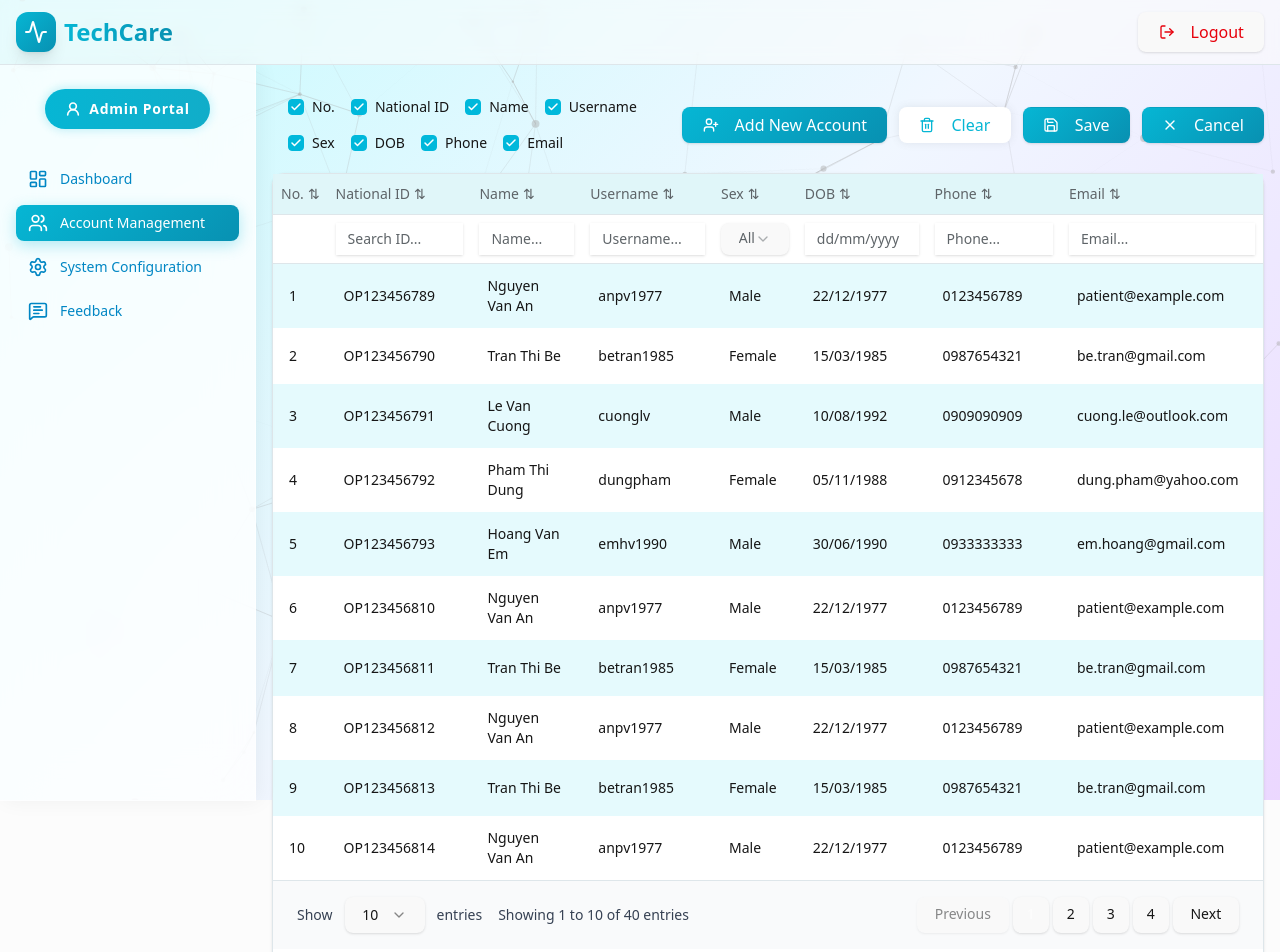
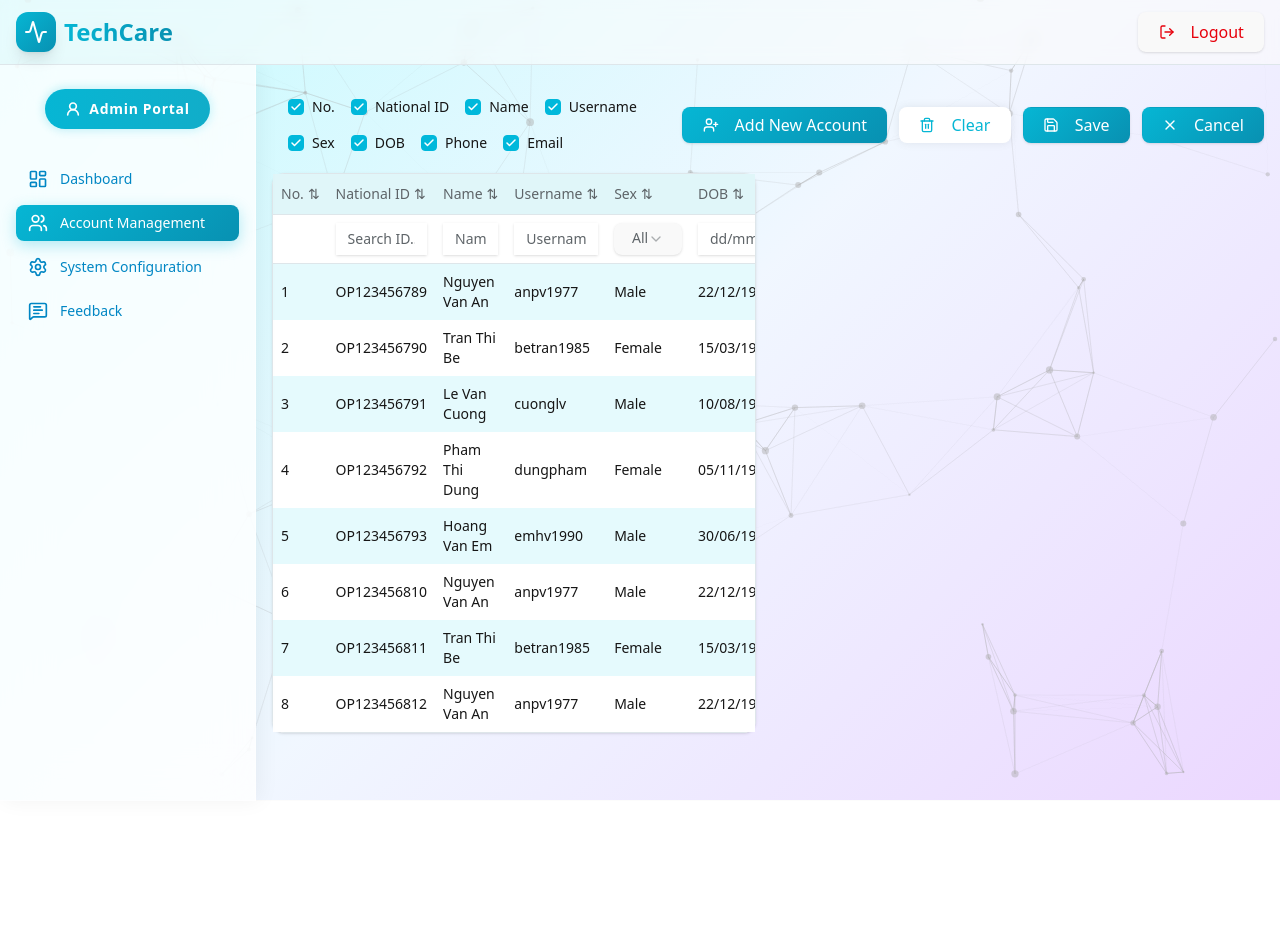
Before and after one commit to baondg/TechCare, a React app in the folder frontend/: page /admin/users in a window 1280 px wide. Shown: the top 952 px of the page. After the commit the page ends 801 px from the top, so only its background shows below. Built offline with nearby package versions, Linux system fonts and the light colour scheme; no server answers; the HTML template or start-up script is replaced by a standard one.

Commit message:
fix some errors

```diff
--- a/frontend/src/admin/accountMng.tsx
+++ b/frontend/src/admin/accountMng.tsx
@@ -303,9 +303,9 @@ export default function UserManagement() {
           </div>
         </div>
 
-        {/* Grid 2 cột - chỉ hiện khi có selectedPatient */}
-        <div className={`grid gap-6 ${selectedPatient ? 'lg:grid-cols-2' : 'grid-cols-1'}`}>
-          <Card className="flex flex-col h-[820px]">
+        {/* Grid 2 cột */}
+        <div className="grid lg:grid-cols-2 gap-6">
+          <Card className="flex flex-col h-[560px]">
             <CardContent className="flex-1 p-0 overflow-hidden">
               <div className="h-full overflow-y-auto">
                 <Table className="">
@@ -337,34 +337,48 @@ export default function UserManagement() {
                   </TableHeader>
 
                   <TableBody>
-                    {paginatedPatients.length === 0 ? (
-                      <TableRow>
-                        <TableCell colSpan={8} className="text-center py-10 text-gray-500">
-                          No patients found.
-                        </TableCell>
-                      </TableRow>
-                    ) : (
-                      paginatedPatients.map((patient, idx) => (
-                        <TableRow
-                          key={patient.id}
-                          onClick={() => setSelectedPatient(selectedPatient?.id === patient.id ? null : patient)}
-                          className={`cursor-pointer transition-colors h-14 hover:bg-muted/50 ${
-                            selectedPatient?.id === patient.id ? "bg-cyan-50 border-l-4 border-[#06b6d4]" : ""
-                          }`}
-                        >
-                          <TableCell className="px-4 py-3 text-sm font-medium">{startItem + idx}</TableCell>
-                          <TableCell className="px-4 py-3 text-sm">{patient.nationalId}</TableCell>
-                          <TableCell className="px-4 py-3 text-sm font-medium">{patient.name}</TableCell>
-                          <TableCell className="px-4 py-3 text-sm">{patient.username}</TableCell>
-                          <TableCell className="px-4 py-3 text-sm">{patient.sex || "-"}</TableCell>
-                          <TableCell className="px-4 py-3 text-sm">{patient.dob}</TableCell>
-                          <TableCell className="px-4 py-3 text-sm">{patient.phone}</TableCell>
-                          <TableCell className="px-4 py-3 text-sm truncate max-w-xs" title={patient.email}>
+                    {paginatedPatients.map((patient, idx) => (
+                      <TableRow key={patient.id}
+                        onClick={() => setSelectedPatient(patient)}
+                        className={`cursor-pointer hover:bg-gray-100 ${
+                          selectedPatient?.id === patient.id ? "bg-cyan-50" : ""
+                        }`}
+                      >
+                        {visibleColumns.includes("no") && (
+                          <TableCell>{startItem + idx}</TableCell>
+                        )}
+
+                        {visibleColumns.includes("nationalId") && (
+                          <TableCell>{patient.nationalId}</TableCell>
+                        )}
+
+                        {visibleColumns.includes("name") && (
+                          <TableCell className="font-medium">{patient.name}</TableCell>
+                        )}
+
+                        {visibleColumns.includes("username") && (
+                          <TableCell>{patient.username}</TableCell>
+                        )}
+
+                        {visibleColumns.includes("sex") && (
+                          <TableCell>{patient.sex}</TableCell>
+                        )}
+
+                        {visibleColumns.includes("dob") && (
+                          <TableCell>{patient.dob}</TableCell>
+                        )}
+
+                        {visibleColumns.includes("phone") && (
+                          <TableCell>{patient.phone}</TableCell>
+                        )}
+
+                        {visibleColumns.includes("email") && (
+                          <TableCell className="truncate max-w-xs">
                             {patient.email}
                           </TableCell>
-                        </TableRow>
-                        ))
-                    )}
+                        )}
+                      </TableRow>
+                    ))}
                   </TableBody>
                 </Table>
                 {/* PHÂN TRANG */}
@@ -402,7 +416,7 @@ export default function UserManagement() {
                       size="sm"
                       onClick={() => setCurrentPage(p => Math.max(1, p - 1))}
                       disabled={currentPage === 1}
-                      className="h-9 px-3"
+                      className="btn-outline transition-transform duration-500 text-xl px-7 py-4"
                     >
                       Previous
                     </Button>
@@ -423,7 +437,7 @@ export default function UserManagement() {
                             key={i}
                             variant={currentPage === i ? "default" : "outline"}
                             size="sm"
-                            className={`h-9 w-9 ${currentPage === i ? "bg-[#06b6d4] hover:bg-[#0891b2]" : ""}`}
+                            className={`h-9 w-9 ${currentPage === i ? "btn-gradient text-xl py-4" : "btn-outline transition-transform duration-500 text-xl px-7 py-4"}`}
                             onClick={() => setCurrentPage(i)}
                           >
                             {i}
@@ -438,7 +452,7 @@ export default function UserManagement() {
                       size="sm"
                       onClick={() => setCurrentPage(p => Math.min(totalPages, p + 1))}
                       disabled={currentPage === totalPages}
-                      className="h-9 px-3"
+                      className="btn-outline transition-transform duration-500 text-xl px-7 py-4"
                     >
                       Next
                     </Button>
@@ -487,23 +501,6 @@ export default function UserManagement() {
               </div>
             </CardContent>
           </Card>
-
-          {/* Chi tiết bệnh nhân */}
-          <Card>
-            <CardHeader>
-              <div className="flex justify-between items-center">
-                <CardTitle className="flex items-center gap-3">
-                  <UserPlus className="w-6 h-6 text-gray-700" />
-                  Account Information
-                </CardTitle>
-                <div className="flex gap-3 items-center">
-                  <Button size="sm" className="btn-gradient transition-transform duration-500 text-xl px-7 py-4">
-                    <Edit3 className="w-4 h-4 mr-2" /> Edit
-                  </Button>
-                </div>
-              </div>
-            </CardHeader>
-          </Card>
           {/* Chi tiết bệnh nhân - chỉ hiện khi có selectedPatient */}
           {selectedPatient ? (
             <Card>
@@ -514,7 +511,7 @@ export default function UserManagement() {
                     Account Information
                   </CardTitle>
                   <div className="flex gap-3 items-center">
-                    <Button size="sm" className="bg-[#0086C4] hover:bg-[#06b6d4]">
+                    <Button size="sm" className="btn-gradient transition-transform duration-500 text-xl px-7 py-4">
                       <Edit3 className="w-4 h-4 mr-2" /> Edit
                     </Button>
 
--- a/frontend/src/authentication/login.tsx
+++ b/frontend/src/authentication/login.tsx
@@ -18,6 +18,8 @@ export default function LoginPage() {
   const [role, setRole] = useState<"patient" | "hospital staff" | "admin">("patient");
   const [showPassword, setShowPassword] = useState(false);
   const [error] = useState("");
+  const [username, setUsername] = useState("");
+  const [password, setPassword] = useState("");
 
   const handleLogin = async (e: React.FormEvent) => {
     e.preventDefault();
--- a/frontend/src/authentication/register.tsx
+++ b/frontend/src/authentication/register.tsx
@@ -101,7 +101,7 @@ export default function RegisterPage() {
 
 
 
-      <div className="w-full max-w-6xl flex flex-col gap-6">
+      <div className="w-full max-w-6xl flex flex-col gap-6 mx-auto">
         <form onSubmit={handleRegister} className="flex flex-col gap-6">
           {error && (
             <Alert variant="destructive">
@@ -471,11 +471,11 @@ export default function RegisterPage() {
         </Card>
 
         {/* BUTTONS */}
-        <div className="flex justify-between mt-4">
-          <Button size="default" variant="outline" className="bg-transparent text-gray-500" asChild type="button">
+        <div className="flex justify-between mt-4 z-10">
+          <Button size="default" className="btn-outline transition-transform duration-500 text-sm px-7 py-4" asChild type="button">
             <Link to="/login">← Back to Login</Link>
           </Button>
-          <Button type="submit" disabled={isLoading}>
+          <Button type="submit" disabled={isLoading} className="btn-gradient transition-transform duration-500 text-lg px-7 py-4">
             {isLoading ? "Registering..." : "Register!"}
           </Button>
         </div>
--- a/frontend/src/components/ui/button.tsx
+++ b/frontend/src/components/ui/button.tsx
@@ -10,15 +10,15 @@ const buttonVariants = cva(
     variants: {
       variant: {
         default:
-          "bg-primary text-primary-foreground shadow hover:bg-primary/90",
+          "bg-primary text-primary-foreground shadow",
         destructive:
-          "bg-destructive text-destructive-foreground shadow-sm hover:bg-destructive/90",
+          "bg-destructive text-destructive-foreground shadow-sm",
         outline:
-          "border border-input bg-background shadow-sm hover:bg-accent hover:text-accent-foreground",
+          "border border-input bg-background shadow-sm",
         secondary:
-          "bg-secondary text-secondary-foreground shadow-sm hover:bg-secondary/80",
-        ghost: "hover:bg-accent hover:text-accent-foreground",
-        link: "text-primary underline-offset-4 hover:underline",
+          "bg-secondary text-secondary-foreground shadow-sm",
+        ghost: "",
+        link: "text-primary underline-offset-4",
       },
       size: {
         default: "h-9 px-4 py-2",
```
